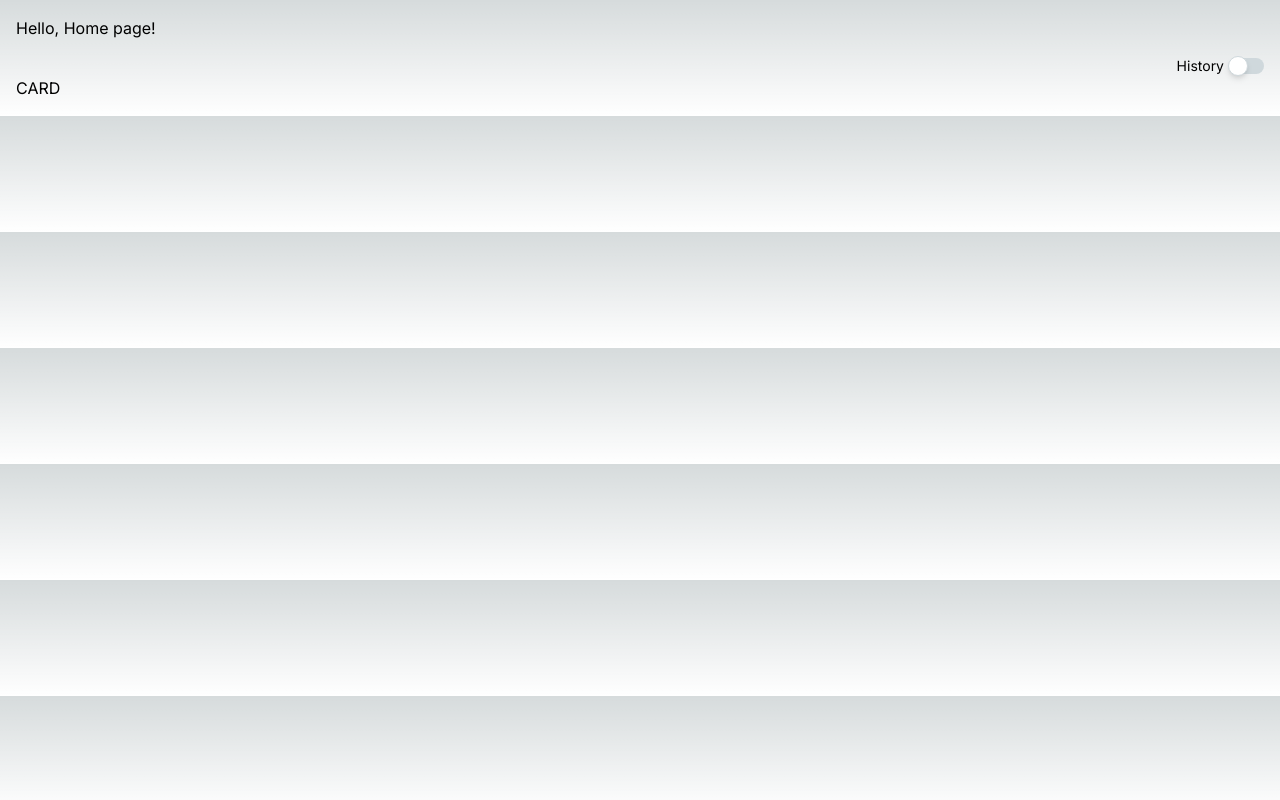
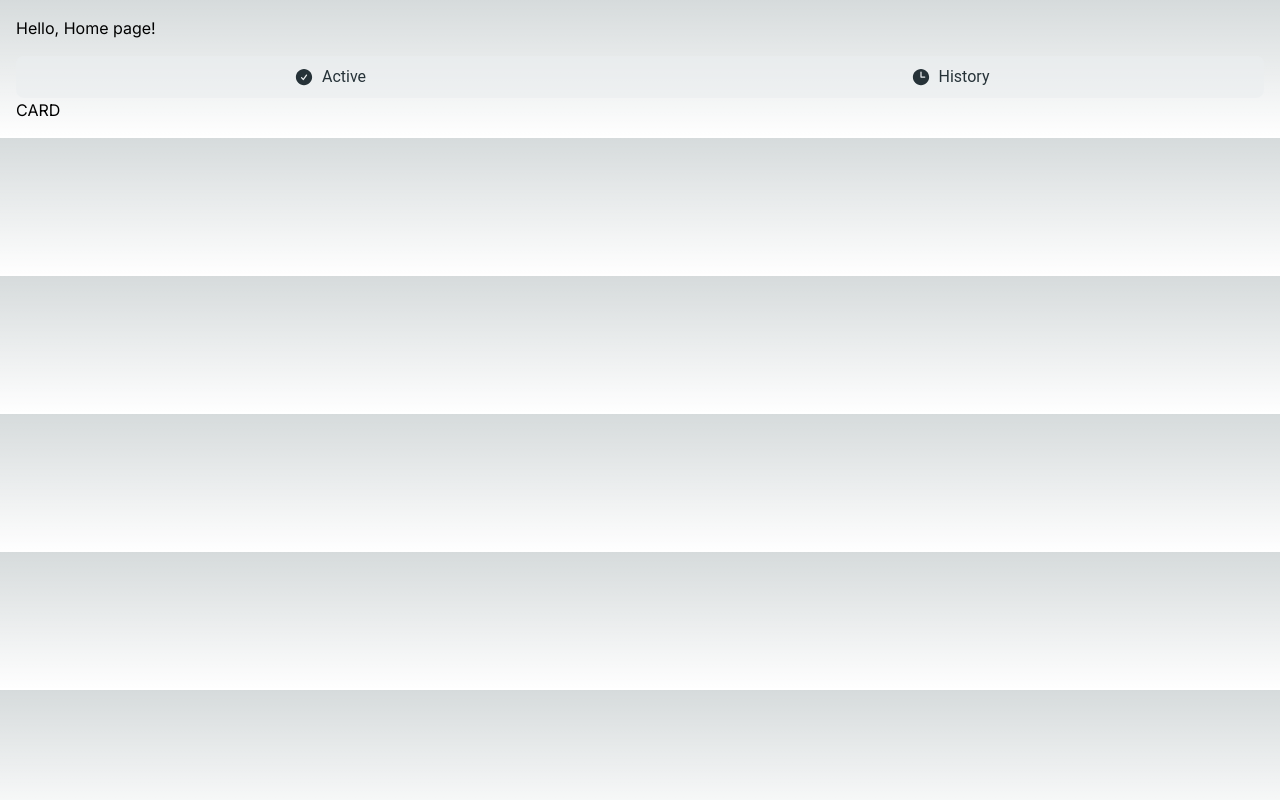
Before and after one commit to Adam43/FoodOpp-App, a Next.js app in the folder food-opp/: page /user in a window 1280 px wide. Built offline with nearby package versions, Linux system fonts and the light colour scheme.

Commit message:
Instead of History switch, use Tabs

```diff
--- a/food-opp/app/user/RequestList.js
+++ b/food-opp/app/user/RequestList.js
@@ -1,14 +1,61 @@
-import { Switch } from 'components/Switch/Switch';
+'use client';
+
+import {
+  getUserActiveRequests,
+  getUserExpiredRequests,
+} from '@/src/requests/requests';
+import { CheckCircleIcon, ClockIcon } from '@heroicons/react/24/solid';
+import {
+  Tabs,
+  TabsHeader,
+  TabsBody,
+  Tab,
+  TabPanel,
+} from '@material-tailwind/react';
+import React from 'react';
 
 const dummyCard = <>CARD</>;
 
 const RequestList = ({}) => {
+  const expiredCards = getUserActiveRequests({ userId: 123 });
+  const activeCards = getUserExpiredRequests({ userId: 123 });
+
+  const tabs = [
+    {
+      label: 'Active',
+      value: 'active',
+      icon: CheckCircleIcon,
+      cards: activeCards,
+    },
+    {
+      label: 'History',
+      value: 'history',
+      icon: ClockIcon,
+      cards: expiredCards,
+    },
+  ];
+
   return (
     <div>
-      <div className="flex w-full justify-end gap-2">
-        <div className="text-sm">History</div>
-        <Switch className="" />
-      </div>
+      <Tabs value="dashboard">
+        <TabsHeader>
+          {tabs.map(({ label, value, icon }) => (
+            <Tab key={value} value={value}>
+              <div className="flex items-center gap-2">
+                {React.createElement(icon, { className: 'w-5 h-5' })}
+                {label}
+              </div>
+            </Tab>
+          ))}
+        </TabsHeader>
+        <TabsBody>
+          {tabs.map(({ value, desc }) => (
+            <TabPanel key={value} value={value}>
+              {desc}
+            </TabPanel>
+          ))}
+        </TabsBody>
+      </Tabs>
       {dummyCard}
     </div>
   );
--- a/food-opp/package.json
+++ b/food-opp/package.json
@@ -12,6 +12,7 @@
     "format:fix": "prettier --write ."
   },
   "dependencies": {
+    "@heroicons/react": "^2.0.18",
     "@material-tailwind/react": "^2.0.1",
     "autoprefixer": "10.4.14",
     "eslint": "8.40.0",
--- /dev/null
+++ b/food-opp/src/consts/requests.js
@@ -0,0 +1 @@
+export const ZERO_FIFTY = 'ZERO_FIFTY';
--- /dev/null
+++ b/food-opp/src/requests/requests.js
@@ -0,0 +1,57 @@
+const { ZERO_FIFTY } = require('../consts/requests');
+
+export const getUserActiveRequests = ({ userId }) => {
+  // TODO
+  const dummyData = [
+    {
+      id: 1,
+      name: 'Central Park',
+      status: 'searching',
+      createdAt: 1684521929356,
+      expiresAt: 1684529209738,
+      groupSize: ZERO_FIFTY,
+      type: 'Ice Cream',
+      notes: 'Hi we are celebrating a Friday',
+    },
+    {
+      id: 1,
+      name: 'Central Park',
+      status: 'searching',
+      createdAt: 1684521929356,
+      expiresAt: 1684529209738,
+      groupSize: ZERO_FIFTY,
+      type: 'Ice Cream',
+      notes: 'Hi we are celebrating a Friday',
+    },
+  ];
+
+  return dummyData;
+};
+
+export const getUserExpiredRequests = ({ userId }) => {
+  // TODO
+  const dummyData = [
+    {
+      id: 1,
+      name: 'Central Park',
+      status: 'searching',
+      createdAt: 1684529209738,
+      expiresAt: 1684521929356,
+      groupSize: ZERO_FIFTY,
+      type: 'Ice Cream',
+      notes: 'Hi we are celebrating a Friday',
+    },
+    {
+      id: 1,
+      name: 'Central Park',
+      status: 'searching',
+      createdAt: 1684529209738,
+      expiresAt: 1684521929356,
+      groupSize: ZERO_FIFTY,
+      type: 'Ice Cream',
+      notes: 'Hi we are celebrating a Friday',
+    },
+  ];
+
+  return dummyData;
+};
--- a/food-opp/src/user/user.js
+++ b/food-opp/src/user/user.js
@@ -4,5 +4,5 @@ export const getUserProfile = ({ id }) => {
   return {
     name: 'Bob',
     email: 'bob@gmail.com',
-  }
-}
+  };
+};
```
Also changed, not shown: 1 other file (tests, documents, lock files or other folders).
